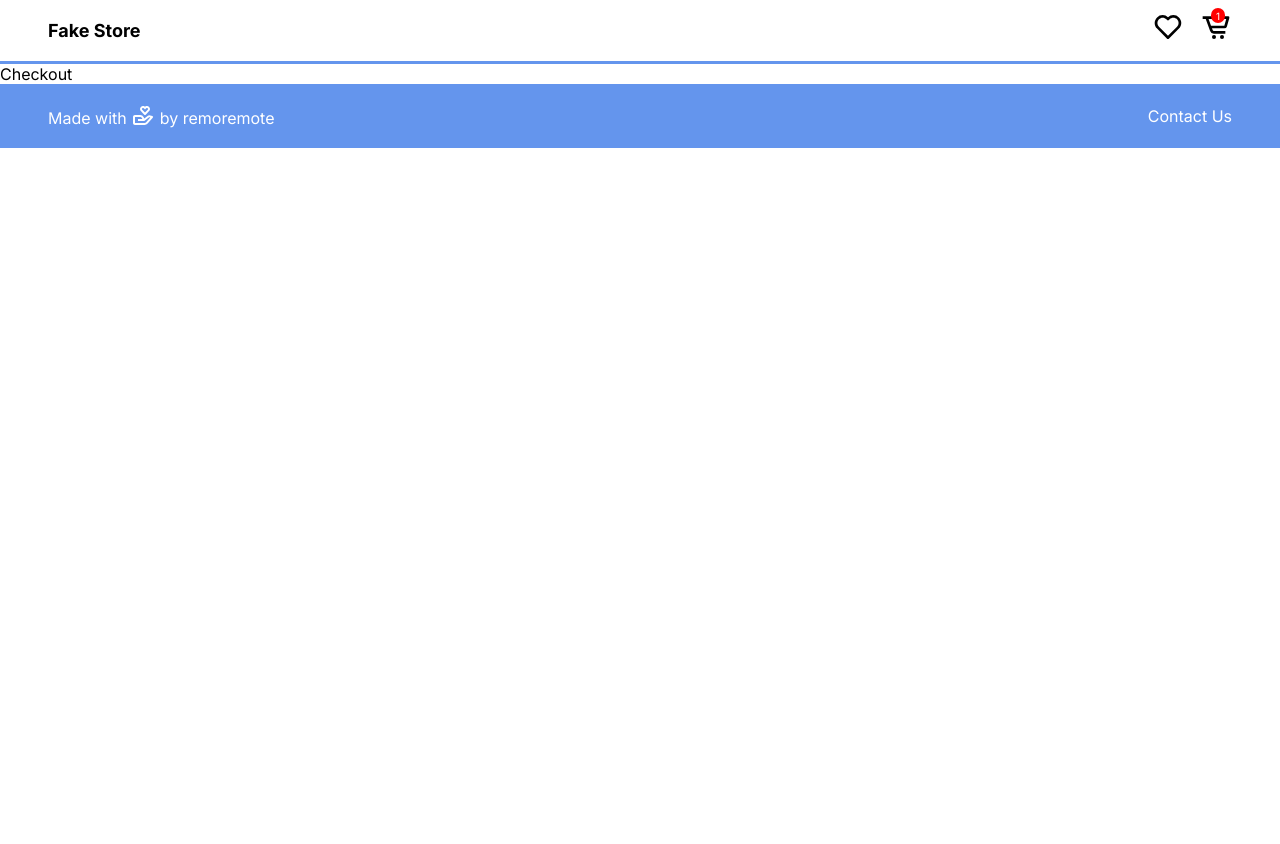
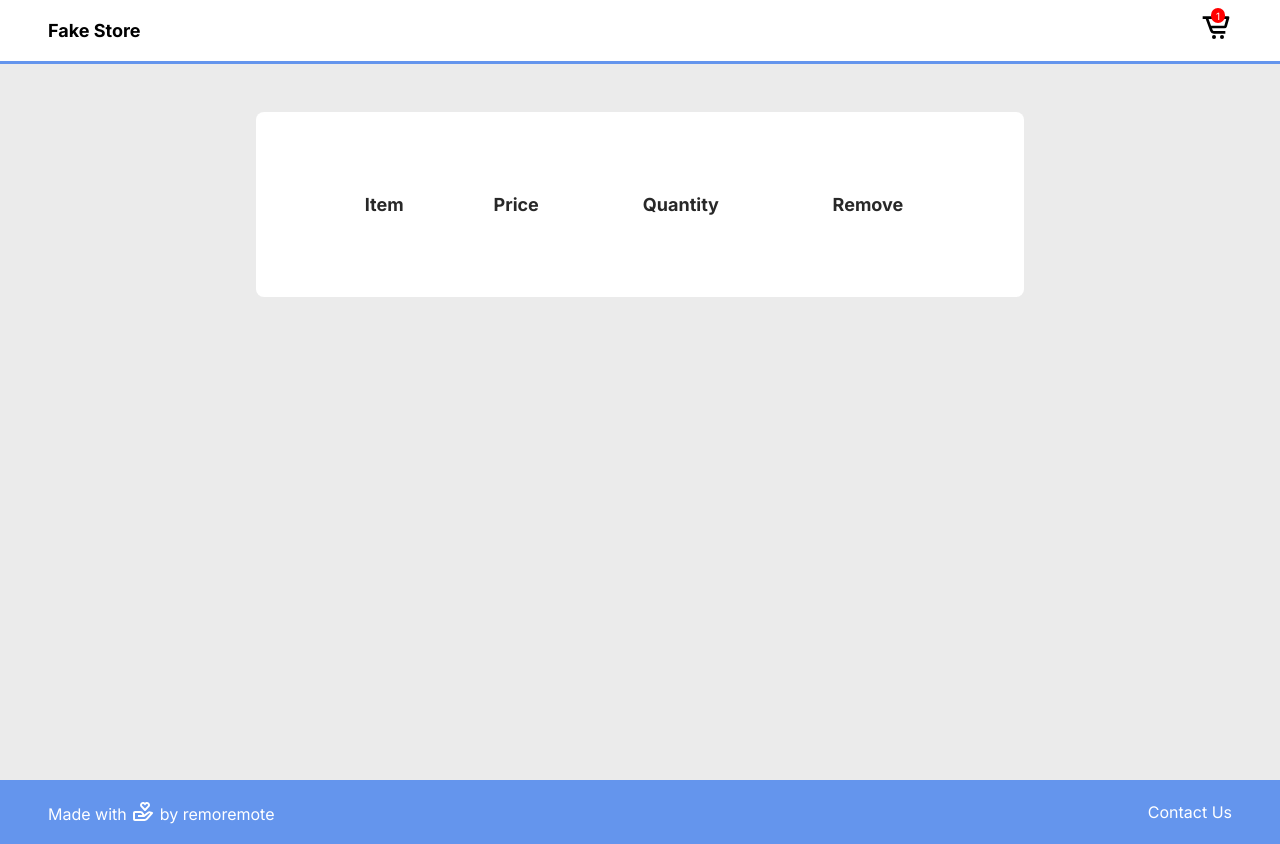
Before and after one commit to remoremote/remote-fakestore, a React (Vite) app: page /checkout in a window 1280 px wide. Before the commit the page ends 800 px from the top, so only its background shows below. Built offline with nearby package versions, Linux system fonts and the light colour scheme.

Commit message:
implemented add to cart

```diff
--- /dev/null
+++ b/src/components/CartItem/CartItem.css
@@ -0,0 +1,20 @@
+.cart-item {
+    border-bottom: 1px solid #ebebeb;
+}
+
+.cart-item td {
+    padding: 16px;
+}
+
+.cart-item button {
+    font-size: 14px;
+    color: #282828;
+    padding: 8px 16px;
+    background: #FFD814;
+    border-radius: 8px;
+    border: none;
+}
+
+.cart-item button:hover{
+    cursor: pointer;
+}
--- /dev/null
+++ b/src/components/CartItem/CartItem.jsx
@@ -0,0 +1,15 @@
+import React from 'react'
+import './CartItem.css'
+
+function CartItem({ item, removeProduct }) {
+  return (
+    <tr className="cart-item">
+      <td>{item.title}</td>
+      <td>{item.price}</td>
+      <td>1</td>
+      <td><button onClick={() => removeProduct(item)}>Remove</button></td>
+    </tr>
+  );
+}
+
+export default CartItem;
--- a/src/components/Header/Header.jsx
+++ b/src/components/Header/Header.jsx
@@ -1,21 +1,21 @@
 import React from 'react'
 import './Header.css'
-import { BiCartAlt, BiHeart } from 'react-icons/bi';
+import { BiCartAlt } from 'react-icons/bi';
 import { Link } from 'react-router-dom';
 
 function Header() {
   return (
     <div className="header-container">
-        <a href='/' className='store-title'>Fake Store</a>
+        <Link to='/' className='store-title'>Fake Store</Link>
       <div>
-          <button className="store-icon"><BiHeart /></button>
-        <a href='/checkout' className="icon-notification">
-            <p className='cart-counter-alert'>1</p>
-            <button className="store-icon"><BiCartAlt /></button>
-        </a>
+        <p className='cart-counter-alert'>1</p>
+        <Link to='/checkout' className="icon-notification store-icon">
+          <BiCartAlt />
+        </Link>
       </div>
     </div>
   )
 }
 
+
 export default Header
--- a/src/components/ProductCard/ProductCard.css
+++ b/src/components/ProductCard/ProductCard.css
@@ -9,6 +9,7 @@
     text-align: left;
     margin: 10px;
     background-color: var(--white);
+    position: relative;
 }
 
 .product-card:hover {
@@ -46,3 +47,29 @@
     font-size: 1.4em;
     color: #333;
 }
+
+
+.product-card-icon {
+    position: absolute;
+    top: 10px;
+    right: 10px;
+    padding: 3px 5px;
+    border-radius: 20%;
+    background: #ebebeb;
+    border: none;
+    cursor: pointer;
+}
+
+.product-card-icon svg {
+    fill: #333;
+    width: 18px;
+    height: 18px;
+}
+
+.product-card-icon:hover {
+  background-color: #333;
+}
+
+.product-card-icon svg:hover {
+  fill: #ebebeb;
+}
--- a/src/components/ProductCard/ProductCard.jsx
+++ b/src/components/ProductCard/ProductCard.jsx
@@ -1,15 +1,31 @@
-import React, { useEffect } from 'react'
+import React, {useContext} from 'react'
 import './ProductCard.css'
 import { Link } from 'react-router-dom';
-
+import { BiCartAlt, BiCartAdd } from 'react-icons/bi';
+import { CartContext } from '../../contexts/CartContext';
 
 function ProductCard({product}) {
-  //substring to limit amount of characters in title
   const title = product.title.length > 30 ? product.title.substring(0, 30) + "..." : product.title;
 
+  //access global context
+  const { cartItems, addProduct } = useContext(CartContext);
+
+  const handleAddToCart = () => {
+    addProduct(product);
+  };
+
+  const isInCart = cartItems.find(item => item.id === product.id) !== undefined;
 
   return (
     <div className='product-card'>
+      <button className="product-card-icon" onClick={handleAddToCart}>
+        {
+        isInCart?
+        <BiCartAdd />
+        :
+        <BiCartAlt />
+        }
+      </button>
       <Link to={`/details/${product?.id}`}>
         <img src={product.image} alt="" />
         <p>{title}</p>
@@ -20,4 +36,4 @@ function ProductCard({product}) {
   )
 }
 
-export default ProductCard
+export default ProductCard;
--- /dev/null
+++ b/src/contexts/CartContext.jsx
@@ -0,0 +1,27 @@
+import { useState, createContext, useEffect } from 'react'
+
+// create context
+export const CartContext = createContext()
+
+export default function CartContextProvider(props) {
+  const [cartItems, setCartItems] = useState([])
+
+  const addProduct = (productToAdd) => {
+    setCartItems(prevItems => [...prevItems, productToAdd]);
+  }
+
+  const removeProduct = (productToRemove) => {
+    setCartItems(prevItems => prevItems.filter(item => item.id !== productToRemove.id));
+  }
+
+  // log cartItems whenever it changes
+  useEffect(() => {
+    console.log(cartItems);
+  }, [cartItems])
+
+  return (
+    <CartContext.Provider value={{ cartItems, addProduct, removeProduct }}>
+      {props.children}
+    </CartContext.Provider>
+  );
+}
--- a/src/pages/Checkout/Checkout.css
+++ b/src/pages/Checkout/Checkout.css
@@ -0,0 +1,21 @@
+.cart-container {
+    min-height: 89.5vh;
+    padding: 48px;
+    background-color: #ebebeb;
+}
+
+.cart-container table {
+    max-width: 60vw;
+    margin: 0 auto;
+    width: 100%;
+    background-color: white;
+    border-radius: 8px;
+    padding: 64px;
+}
+
+.cart-container th {
+    font-weight: bold;
+    font-size: 18px;
+    color: #282828;
+    padding: 16px;
+}
--- a/src/pages/Checkout/Checkout.jsx
+++ b/src/pages/Checkout/Checkout.jsx
@@ -1,11 +1,28 @@
-import React from 'react'
+import React, { useContext } from 'react'
 import './Checkout.css'
-
+import { CartContext } from '../../contexts/CartContext';
+import CartItem from '../../components/CartItem/CartItem';
 
 function Checkout() {
+  const { cartItems, removeProduct } = useContext(CartContext);
+
   return (
-    <div>Checkout</div>
-  )
+    <div className='cart-container'>
+      <table>
+        <thead>
+          <tr>
+            <th>Item</th>
+            <th>Price</th>
+            <th>Quantity</th>
+            <th>Remove</th>
+          </tr>
+        </thead>
+        <tbody>
+          {cartItems.map(item => <CartItem key={item.id} item={item} removeProduct={removeProduct} />)}
+        </tbody>
+      </table>
+    </div>
+  );
 }
 
-export default Checkout
+export default Checkout;
--- a/src/pages/ProductDetails/ProductDetails.css
+++ b/src/pages/ProductDetails/ProductDetails.css
@@ -13,7 +13,7 @@
     height: 70vh;
     background-color: white;
     border-radius: 8px;
-    padding: 128px;
+    padding: 64px;
 }
 
 .details-container img {
```
Also changed, not shown: src/App.jsx (+6 -2 lines). Lines whose indentation alone changed are shown as unchanged.
